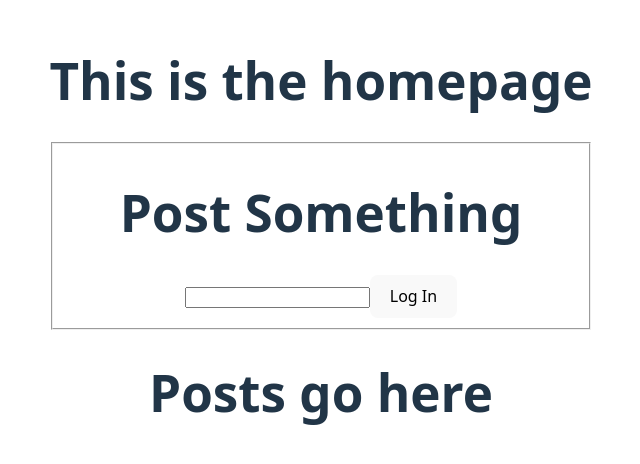
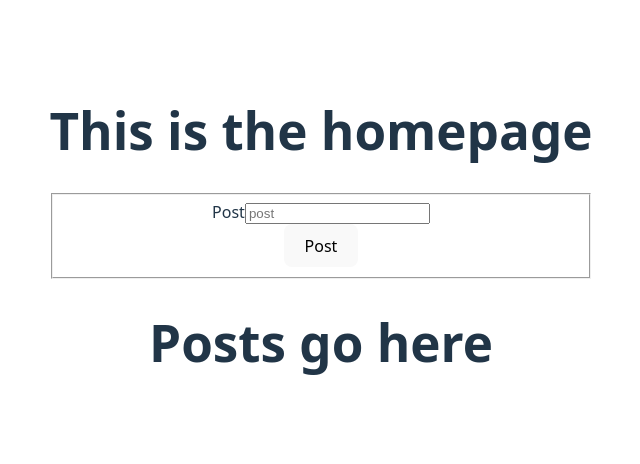
Before and after one commit to garethdavisrogers/social-network-front-end, a React (Vite) app: page /home in a window 1280 px wide. Shown: the part 164-628 px from the top of the page, without its empty margins (319-959 px from the left). Built offline with nearby package versions, Linux system fonts and the light colour scheme.

Commit message:
Set posts to receive input.  Needs API hookup

```diff
--- a/src/components/PostCreate.tsx
+++ b/src/components/PostCreate.tsx
@@ -1,15 +1,19 @@
+import { useState } from 'react';
 import '../app/App.css'
 import type {Post} from '../types/features/Post';
 
 export function PostCreate() {
 
+    const [body, setBody] = useState<string>("");
     return (
         <>
         <form>
             <fieldset>
-            <h1>Post Something</h1>
-            <input type="text"></input>
-            <button type="submit">Log In</button>
+                <div className="form-group">
+                    <label>Post</label>
+                    <input type="textarea" placeholder='post' value={body} onChange={(e)=>{setBody(e.target.value)}}/>
+                </div>
+                <button type="submit">Post</button>
             </fieldset>
         </form>
         </>
```
Lines whose indentation alone changed are shown as unchanged.
